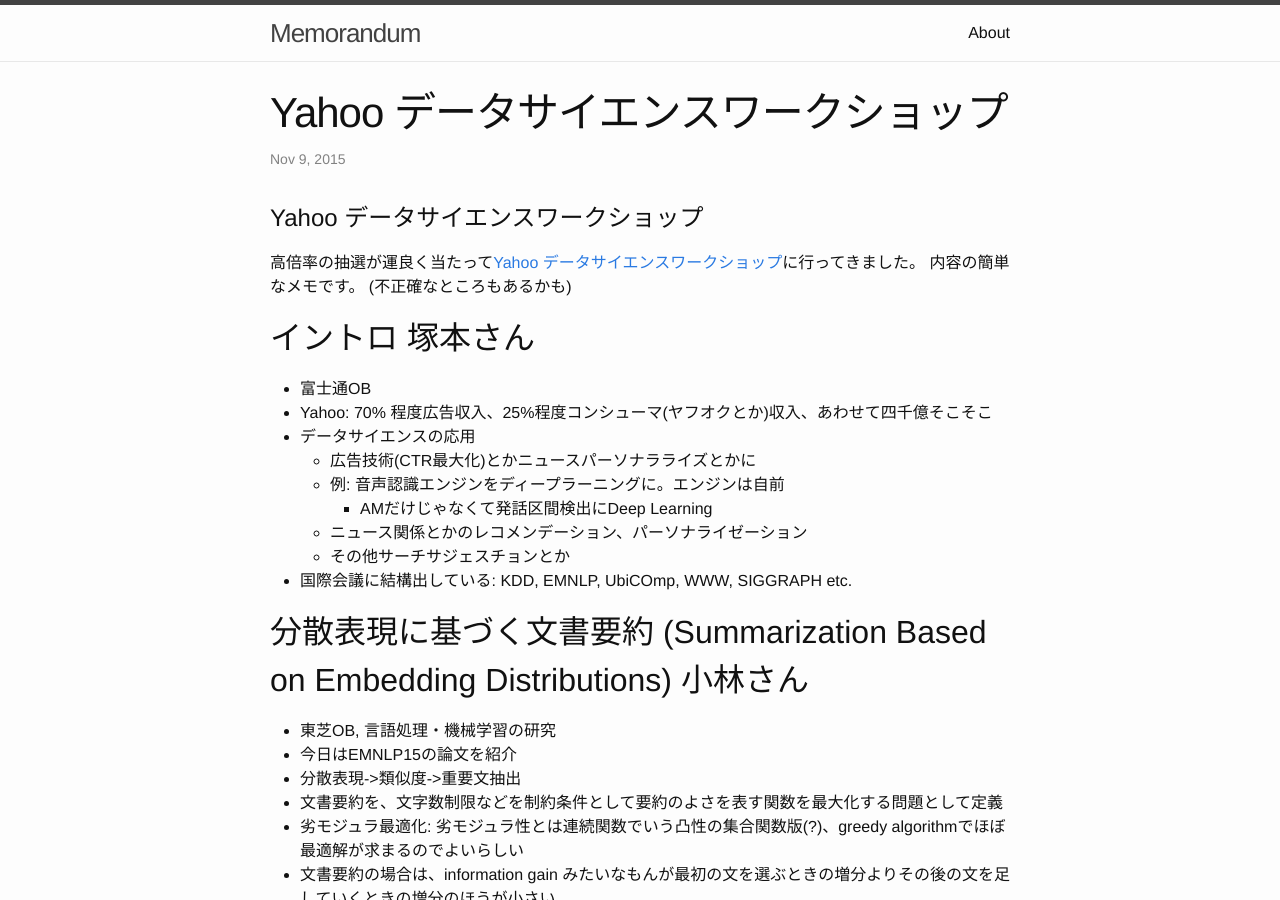
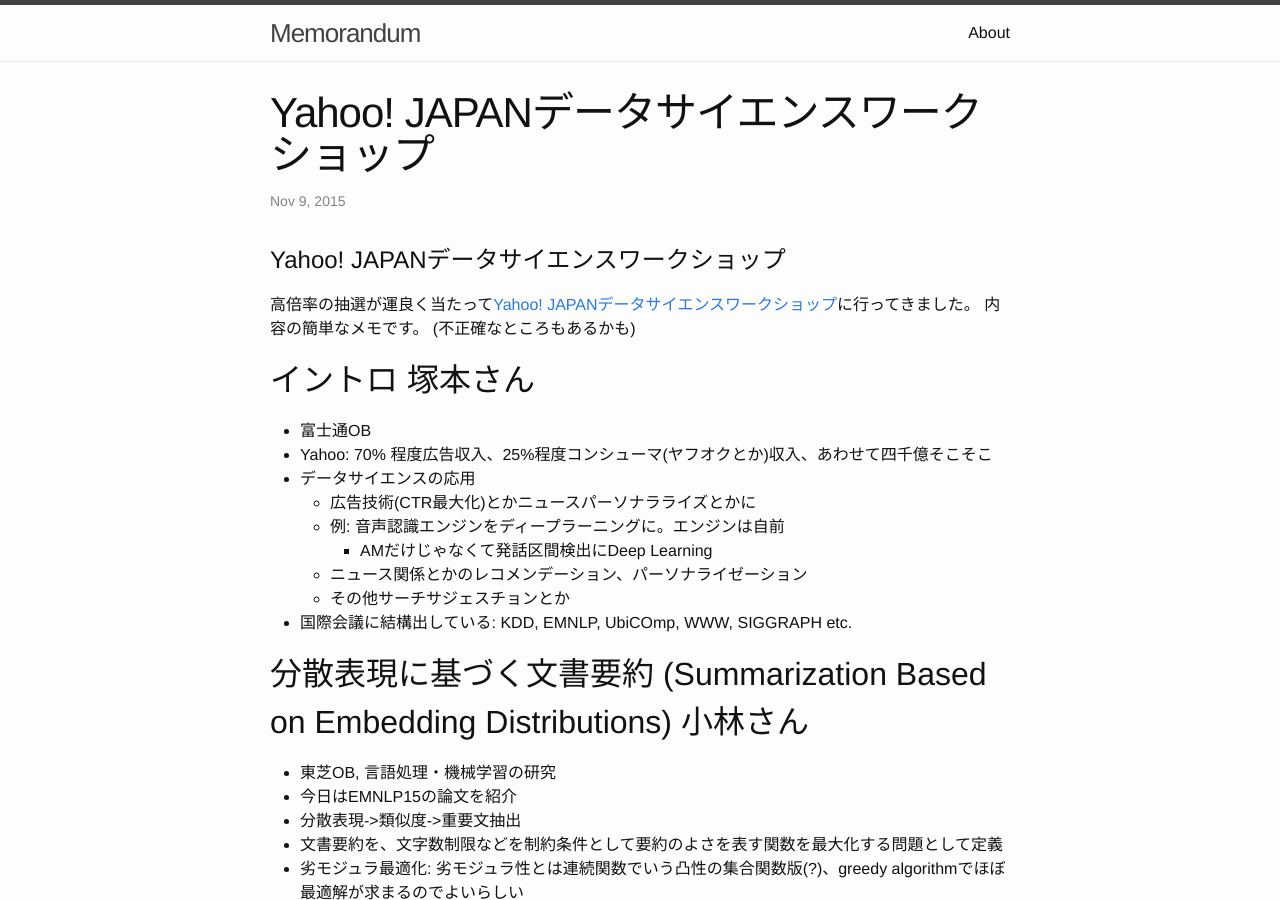
Before and after one commit to ktsujino/ktsujino.github.io, a Jekyll site: the page built from _posts/2015-11-11-yahoo-data-science-workshop.markdown, in a window 1280 px wide and 900 px high. Built offline with Jekyll 4.4.1, drawn with Linux system fonts in a browser that asks for light colours.

Commit message:
typo fix

```diff
--- a/_posts/2015-11-11-yahoo-data-science-workshop.markdown
+++ b/_posts/2015-11-11-yahoo-data-science-workshop.markdown
@@ -1,13 +1,13 @@
 ---
 layout: post
-title:  "Yahoo データサイエンスワークショップ"
+title:  "Yahoo! JAPANデータサイエンスワークショップ"
 date:   2015-11-09 22:00:00
 categories:
 ---
 
-# Yahoo データサイエンスワークショップ
+# Yahoo! JAPANデータサイエンスワークショップ
 
-高倍率の抽選が運良く当たって[Yahoo データサイエンスワークショップ](http://yahoo-ds-event.connpass.com/event/21903/)に行ってきました。
+高倍率の抽選が運良く当たって[Yahoo! JAPANデータサイエンスワークショップ](http://yahoo-ds-event.connpass.com/event/21903/)に行ってきました。
 内容の簡単なメモです。 (不正確なところもあるかも)
 
 ## イントロ 塚本さん
```
